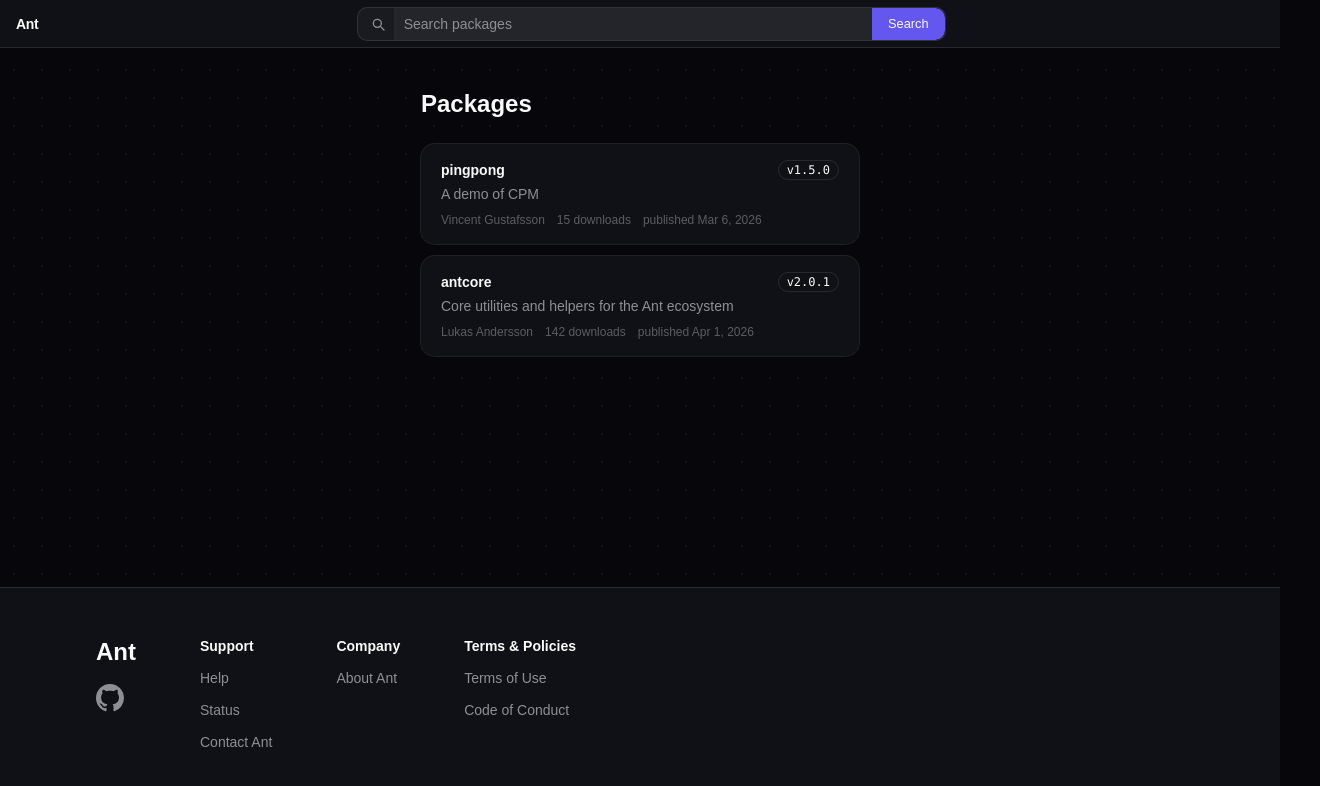
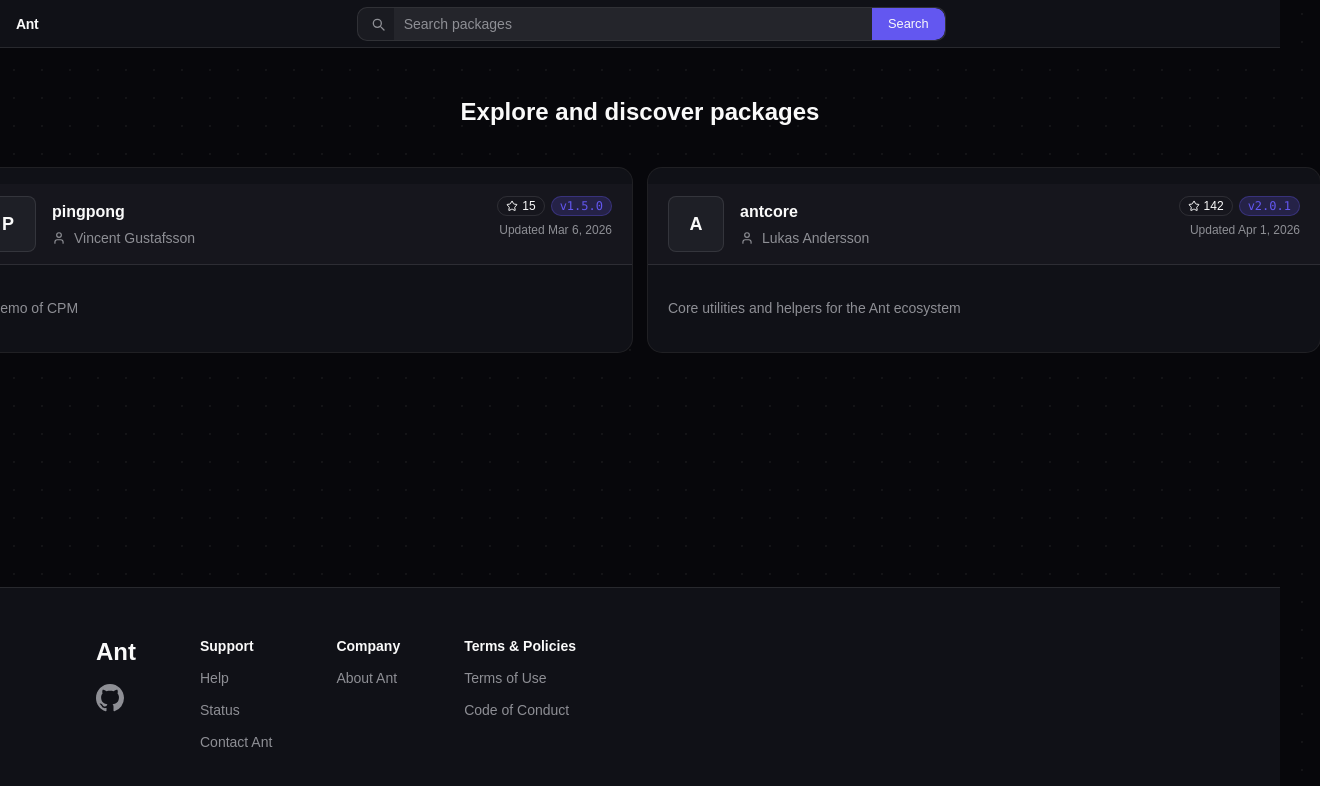
Before and after one commit to LukasErikss0n/ant-frontend, a Vue app: page /packages in a window 1280 px wide. Shown: the top 786 px of the page, 1320 px wide, since content can reach past the window. Built offline with nearby package versions, Linux system fonts and the light colour scheme.

Commit message:
Restyling and small fixes, navbar fixed at top

```diff
--- a/src/components/Navbar.vue
+++ b/src/components/Navbar.vue
@@ -1,6 +1,6 @@
 <template>
   <div
-    class="relative flex items-center bg-card border-b border-border px-4 h-12 z-50"
+    class="sticky top-0 flex items-center bg-card border-b border-border px-4 h-12 z-50"
   >
     <router-link
       to="/"
--- a/src/components/PackageCard.vue
+++ b/src/components/PackageCard.vue
@@ -1,26 +1,63 @@
 <template>
-    <router-link :to="`/packages/${pkg.id}`">
-        <Card class="hover:bg-muted/50 transition-colors cursor-pointer px-5 py-4">
-            <CardContent class="p-0 flex items-start justify-between gap-4">
-                <div class="flex flex-col gap-1 min-w-0">
-                    <span class="font-semibold text-foreground text-sm">{{ pkg.name }}</span>
-                    <span class="text-muted-foreground text-sm">{{ pkg.description }}</span>
-                    <div class="flex items-center gap-3 mt-1 text-xs text-muted-foreground/60">
-                        <span>{{ pkg.author }}</span>
-                        <span>{{ pkg.downloads }} downloads</span>
-                        <span>published {{ pkg.publishedAt }}</span>
-                    </div>
-                </div>
-                <Badge variant="outline" class="shrink-0 font-mono">{{ pkg.version }}</Badge>
-            </CardContent>
-        </Card>
-    </router-link>
+  <router-link :to="`/packages/${pkg.id}`" class="block">
+    <Card
+      class="hover:bg-muted/30 transition-colors cursor-pointer overflow-hidden w-2xl"
+    >
+      <!-- Card header row -->
+      <div
+        class="flex items-start justify-between gap-4 bg-muted/40 px-5 py-3 border-b border-border min-h-[80px]"
+      >
+        <!-- Logo + name + author -->
+        <div class="flex items-center gap-4 min-w-0">
+          <div
+            class="w-14 h-14 rounded-md bg-muted flex items-center justify-center text-foreground font-bold text-lg shrink-0 border border-border"
+          >
+            {{ pkg.name.charAt(0).toUpperCase() }}
+          </div>
+          <div class="flex flex-col min-w-0">
+            <span class="font-semibold text-foreground text-base truncate">{{
+              pkg.name
+            }}</span>
+            <div
+              class="flex items-center gap-2 text-sm text-muted-foreground mt-1"
+            >
+              <User class="w-3.5 h-3.5 shrink-0" />
+              <span class="truncate">{{ pkg.author }}</span>
+            </div>
+          </div>
+        </div>
+        <!-- Meta: stars + version, date -->
+        <div
+          class="flex flex-col items-end gap-1.5 shrink-0 text-xs text-muted-foreground"
+        >
+          <div class="flex items-center gap-1.5">
+            <Badge variant="outline" class="gap-1 px-2 py-0 text-xs h-5">
+              <Star class="w-3 h-3" />{{ pkg.downloads }}
+            </Badge>
+            <Badge
+              class="px-2 py-0 text-xs h-5 font-mono bg-primary/20 text-primary border-primary/30"
+            >
+              {{ pkg.version }}
+            </Badge>
+          </div>
+          <span>Updated {{ pkg.publishedAt }}</span>
+        </div>
+      </div>
+      <!-- Description -->
+      <CardContent class="px-5 py-4">
+        <p class="text-sm text-muted-foreground leading-relaxed">
+          {{ pkg.description }}
+        </p>
+      </CardContent>
+    </Card>
+  </router-link>
 </template>
 
 <script setup lang="ts">
-import type { Package } from '@/stores/packageStore'
-import { Card, CardContent } from '@/components/ui/card'
-import { Badge } from '@/components/ui/badge'
+import type { Package } from "@/stores/packageStore";
+import { User, Star } from "lucide-vue-next";
+import { Card, CardContent } from "@/components/ui/card";
+import { Badge } from "@/components/ui/badge";
 
-defineProps<{ pkg: Package }>()
+defineProps<{ pkg: Package }>();
 </script>
--- a/src/views/PackagesView.vue
+++ b/src/views/PackagesView.vue
@@ -1,18 +1,26 @@
 <template>
-    <div class="max-w-2xl mx-auto px-4 py-10">
-        <h1 class="text-2xl font-semibold text-foreground mb-6">Packages</h1>
-        <p v-if="store.loading" class="text-muted-foreground text-sm">Loading...</p>
-        <div v-else class="flex flex-col gap-3">
-            <PackageCard v-for="pkg in store.packages" :key="pkg.id" :pkg="pkg" />
-        </div>
+  <div class="px-6 py-12">
+    <h1 class="text-2xl font-semibold text-foreground text-center mb-10">
+      Explore and discover packages
+    </h1>
+    <p v-if="store.loading" class="text-muted-foreground text-sm text-center">
+      Loading...
+    </p>
+    <div
+      v-else
+      class="grid grid-cols-1 md:grid-cols-2 gap-4"
+      style="display: flex; justify-content: center"
+    >
+      <PackageCard v-for="pkg in store.packages" :key="pkg.id" :pkg="pkg" />
     </div>
+  </div>
 </template>
 
 <script setup lang="ts">
-import { onMounted } from 'vue'
-import { usePackageStore } from '@/stores/packageStore'
-import PackageCard from '@/components/PackageCard.vue'
+import { onMounted } from "vue";
+import { usePackageStore } from "@/stores/packageStore";
+import PackageCard from "@/components/PackageCard.vue";
 
-const store = usePackageStore()
-onMounted(() => store.fetchPackages())
+const store = usePackageStore();
+onMounted(() => store.fetchPackages());
 </script>
```
Also changed, not shown: src/views/PackageDetailView.vue (+55 -28 lines).
